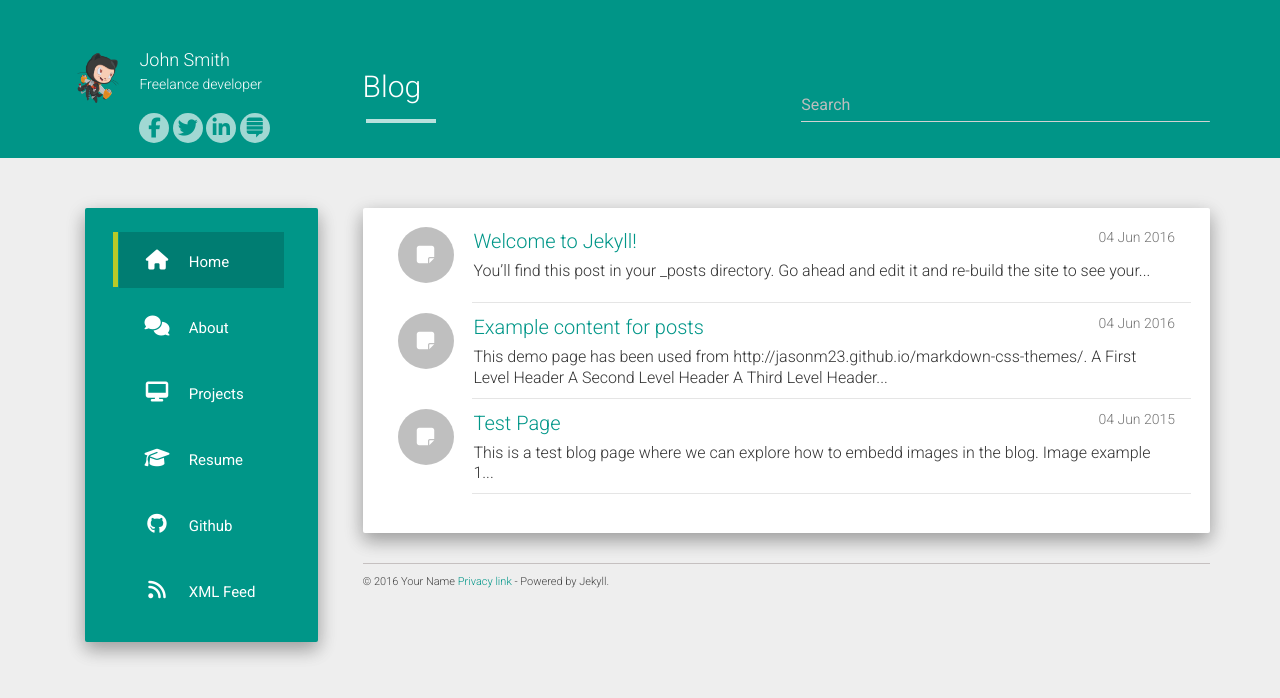
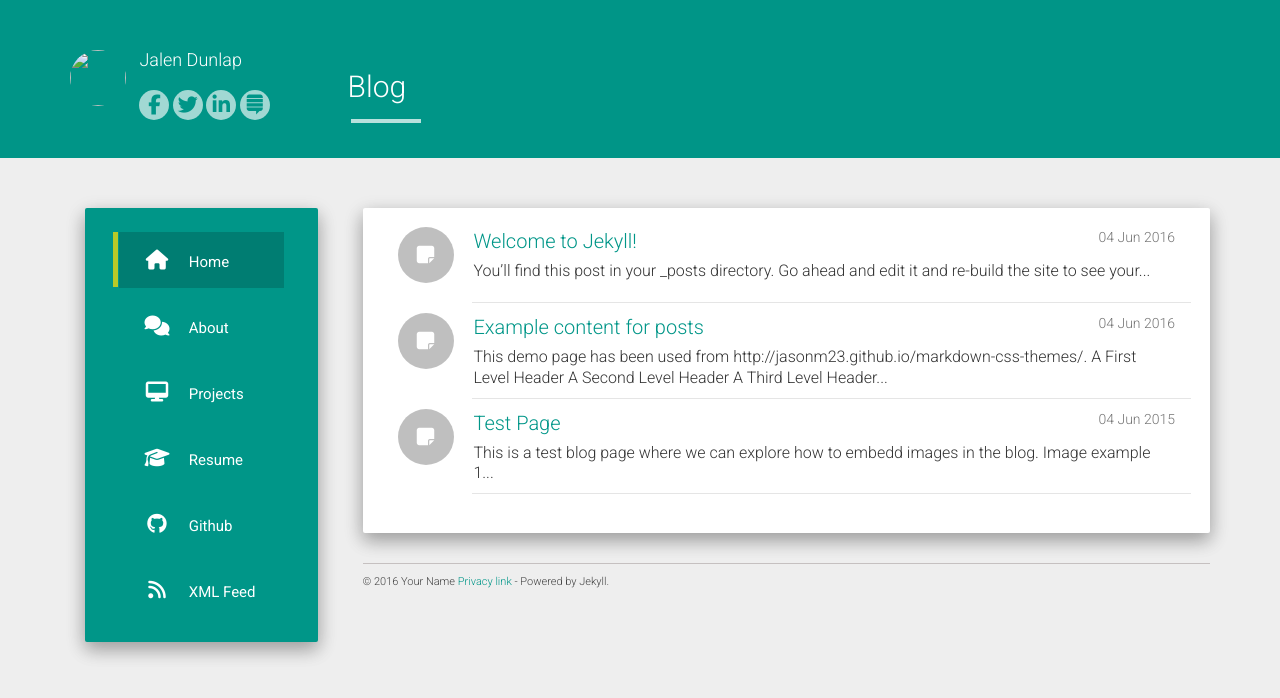
Before and after one commit to Jalen-Dunlap/jalen-dunlap.github.io, a Jekyll site: the page built from index.html, in a window 1280 px wide. Shown: the top 698 px of the page. Built offline with Jekyll 4.4.1, drawn with Linux system fonts in a browser that asks for light colours; nearby versions of some CDN libraries; the list of posts is cut into pages by our own code.

```diff
--- a/_config.yml
+++ b/_config.yml
@@ -1,17 +1,17 @@
-title: John Smith
-description: My Personal Blog
-author: John Smith
-logo: /hcz-jekyll-blog/static/img/avatar.png
-github: https://github.com/codeasashu
-about: Freelance developer
+title: DunlApp Builders
+description: My Dev Blog for Projects
+author: Jalen Dunlap
+logo:
+github: https://github.com/jalen-dunlap
+about:
 
-baseurl: "https://codeasashu.github.io/hcz-jekyll-blog"
-url: "https://codeasashu.github.io/hcz-jekyll-blog"
+baseurl: "https://jalen-dunlap.github.io/"
+url: "https://jalen-dunlap.github.io/"
 
-allowsearch: true
+allowsearch: false
 
-disqus_shortname: aboutashu
-google_analytics: UA-72862926-1
+disqus_shortname: jalendunlap
+google_analytics:
 
 share:
   twitter_username: \#
```
